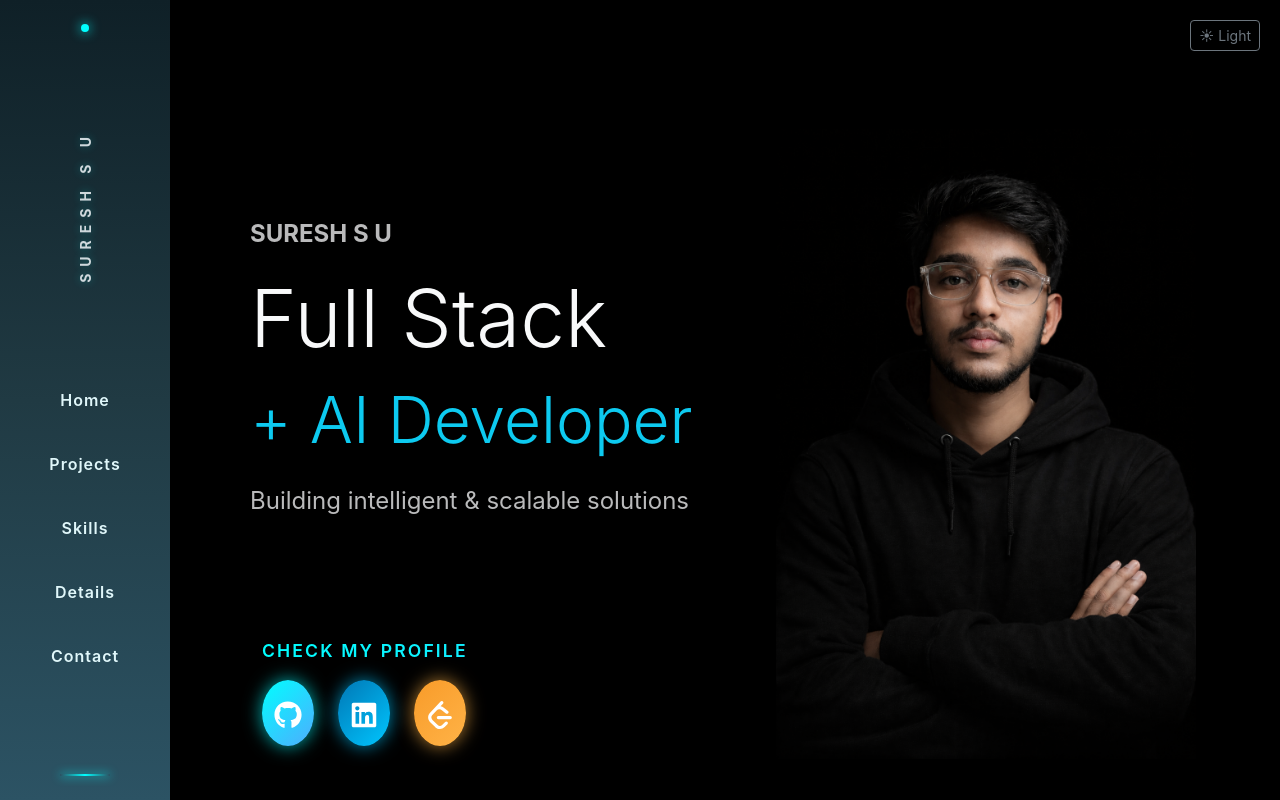
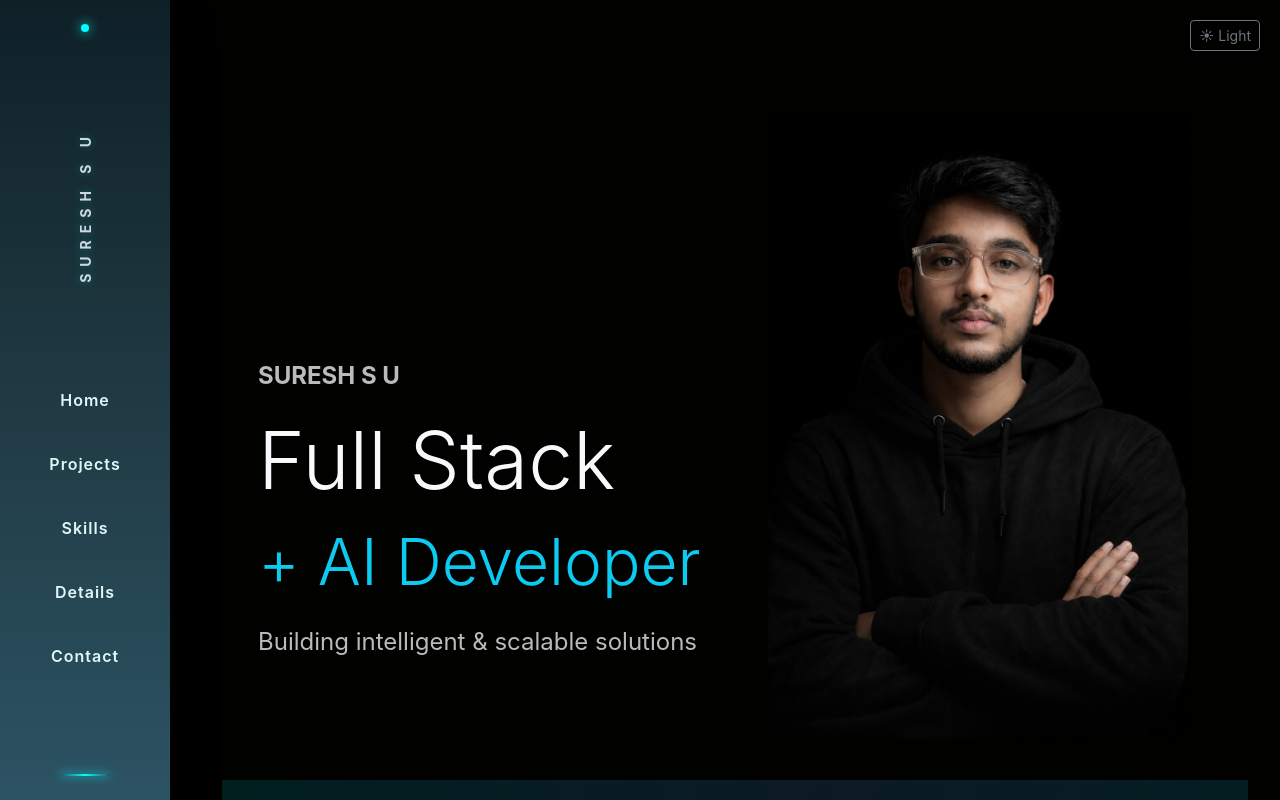
Before and after one commit to SURESH-S-U/suresh-portfolio, a React (Create React App) app: page / in a window 1280 px wide. Shown: the top 800 px of the page. Built offline with nearby package versions, Linux system fonts and the light colour scheme.

Commit message:
Home Page Updated

```diff
--- a/src/App.js
+++ b/src/App.js
@@ -7,8 +7,6 @@ import ProjectCard from "./components/ProjectCard";
 import Contact from "./components/Contact";
 import Home from "./components/Home";
 
-
-
 function App() {
   const [theme, setTheme] = useState(
     localStorage.getItem("theme") || "dark"
@@ -17,7 +15,7 @@ function App() {
   const [sidebarOpen, setSidebarOpen] = useState(false);
   const [isMobile, setIsMobile] = useState(window.innerWidth < 768);
 
-  /* Track screen size */
+  /* ================= SCREEN SIZE ================= */
   useEffect(() => {
     const handleResize = () => {
       setIsMobile(window.innerWidth < 768);
@@ -30,16 +28,22 @@ function App() {
     return () => window.removeEventListener("resize", handleResize);
   }, []);
 
-  /* Theme handling */
+  /* ================= THEME HANDLING ================= */
   useEffect(() => {
-    document.body.style.backgroundColor = "#000000";
-    document.body.className = "text-light";
+    if (theme === "dark") {
+      // 🔑 MATCH IMAGE BACKGROUND
+      document.body.style.backgroundColor = "#010100"; // near-pure black
+      document.body.className = "text-light";
+    } else {
+      document.body.style.backgroundColor = "#ffffff";
+      document.body.className = "text-dark";
+    }
+
     localStorage.setItem("theme", theme);
   }, [theme]);
 
   return (
     <>
-
       {/* ================= SIDEBAR ================= */}
       <Sidebar
         isOpen={sidebarOpen}
@@ -49,12 +53,12 @@ function App() {
       {/* ================= MOBILE BURGER ================= */}
       {isMobile && (
         <button
-          onClick={() => setSidebarOpen(prev => !prev)}
+          onClick={() => setSidebarOpen((prev) => !prev)}
           style={{
             position: "fixed",
             top: "20px",
             left: "20px",
-            zIndex: 1200
+            zIndex: 1200,
           }}
           className="btn btn-outline-secondary"
         >
@@ -71,7 +75,7 @@ function App() {
           position: "fixed",
           top: "20px",
           right: "20px",
-          zIndex: 1200
+          zIndex: 1200,
         }}
         className="btn btn-outline-secondary btn-sm"
       >
@@ -82,14 +86,14 @@ function App() {
       <div
         className="container-fluid"
         style={{
+          marginTop:"-70px",
           position: "relative",
-          zIndex: 1,               // 🔑 ABOVE PARTICLES
+          zIndex: 1,
           marginLeft: !isMobile ? "190px" : "0",
-          marginTop: "-100px",
-          padding: "100px 24px 24px",
+          padding: "120px 32px 32px",
           maxWidth: !isMobile
             ? "calc(100vw - 190px)"
-            : "100%"
+            : "100%",
         }}
       >
         {/* HOME */}
--- a/src/components/Home.js
+++ b/src/components/Home.js
@@ -3,6 +3,17 @@ import ShadowImage from "../assets/shadow.png";
 import ShadowWhiteImage from "../assets/shadowWhite.png";
 import { FaGithub, FaLinkedin } from "react-icons/fa";
 import { SiLeetcode } from "react-icons/si";
+
+
+const iconStyle = (c1, c2) => ({
+  color: "#fff",
+  padding: "14px",
+  borderRadius: "50%",
+  background: `linear-gradient(135deg, ${c1}, ${c2})`,
+  boxShadow: "0 0 22px rgba(0,255,255,0.6)",
+  transition: "all 0.3s ease",
+});
+
 
 const Home = ({ theme }) => {
   return (
@@ -11,11 +22,13 @@ const Home = ({ theme }) => {
       className="min-vh-100 d-flex flex-column justify-content-between" style={{marginTop:"-30px"}}
     >
       {/* MAIN CONTENT */}
-      <div className="row w-100 align-items-center flex-grow-1">
+      <div className="row w-100 align-items-center flex-grow-1" style={{marginTop:"100px"}}>
 
         {/* LEFT CONTENT */}
-        <div className="col-md-6 ps-md-5">
-          <h1 className="fw-bold lh-1">
+        <div
+        className="col-md-6 ps-md-5"
+        style={{ marginTop: "180px" }}
+        >          <h1 className="fw-bold lh-1">
             <span className="fs-4 d-block mb-4 text-uppercase opacity-75">
               SURESH S U
             </span>
@@ -35,7 +48,7 @@ const Home = ({ theme }) => {
         </div>
 
         {/* RIGHT IMAGE */}
-        <div className="col-md-6 d-flex justify-content-center justify-content-md-end pe-md-5" style={{marginTop:"130px"}}>
+        <div className="col-md-6 d-flex justify-content-center justify-content-md-end pe-md-5" style={{marginTop:"-10px"}}>
           <img
             src={theme === "dark" ? ShadowImage : ShadowWhiteImage}
             alt="Profile"
@@ -57,100 +70,92 @@ const Home = ({ theme }) => {
         </div>
       </div>
 
-      {/* BOTTOM CTA */}
-      <div className="ms-5 mb-4" style={{marginTop:"-150px"}}>
-        {/* TEXT */}
-        <p
-          className="fw-semibold mb-3"
+    {/* FULL WIDTH CTA SECTION */}
+<div
+  className="profile-cta"
   style={{
-            fontSize: "1.1rem",
-            letterSpacing: "0.12em",
+    width: "100%",
+    padding: "70px 20px",
+    marginTop: "40px",
+    background:
+      "linear-gradient(120deg, rgba(0,255,255,0.12), rgba(79,172,254,0.15), rgba(0,255,255,0.12))",
+    backdropFilter: "blur(6px)",
+    display: "flex",
+    flexDirection: "column",
+    alignItems: "center",
+    textAlign: "center",
+    animation: "ctaReveal 1.2s ease forwards",
+  }}
+>
+  {/* CTA TEXT */}
+  <h2
+    style={{
+      fontSize: "2.2rem",
+      fontWeight: "700",
+      letterSpacing: "0.25em",
       textTransform: "uppercase",
-            background: "linear-gradient(90deg, #00ffff, #4facfe)",
+      background:
+        "linear-gradient(90deg, #00ffff, #4facfe, #00ffff)",
       WebkitBackgroundClip: "text",
       WebkitTextFillColor: "transparent",
+      backgroundSize: "200% auto",
+      animation: "gradientMove 4s linear infinite",
+      marginBottom: "25px",
     }}
   >
     Check My Profile
-        </p>
+  </h2>
 
-        {/* ICONS */}
-        <div className="d-flex gap-4 mt-3">
+  {/* CTA GLOW BAR */}
+  <div
+    style={{
+      width: "320px",
+      height: "6px",
+      borderRadius: "50px",
+      background:
+        "linear-gradient(90deg, #00ffff, #4facfe, #00ffff)",
+      backgroundSize: "200% 200%",
+      boxShadow: "0 0 35px rgba(0,255,255,0.8)",
+      animation: "gradientMove 3s linear infinite",
+      marginBottom: "40px",
+    }}
+  />
 
-          {/* GitHub */}
+  {/* SOCIAL ICONS */}
+  <div className="d-flex gap-4 justify-content-center">
     <a
       href="https://github.com/SURESH-S-U"
       target="_blank"
       rel="noopener noreferrer"
       className="fs-3"
-            style={{
-              color: "#fff",
-              padding: "12px",
-              borderRadius: "50%",
-              background: "linear-gradient(135deg, #00ffff, #4facfe)",
-              boxShadow: "0 0 18px rgba(0,255,255,0.7)",
-              transition: "all 0.3s ease",
-            }}
-            onMouseEnter={(e) => {
-              e.currentTarget.style.transform = "translateY(-6px) scale(1.15)";
-            }}
-            onMouseLeave={(e) => {
-              e.currentTarget.style.transform = "translateY(0) scale(1)";
-            }}
+      style={iconStyle("#00ffff", "#4facfe")}
     >
       <FaGithub />
     </a>
 
-          {/* LinkedIn */}
     <a
       href="https://www.linkedin.com/in/suresh-s-u/"
       target="_blank"
       rel="noopener noreferrer"
       className="fs-3"
-            style={{
-              color: "#fff",
-              padding: "12px",
-              borderRadius: "50%",
-              background: "linear-gradient(135deg, #0077b5, #00c6ff)",
-              boxShadow: "0 0 18px rgba(0,198,255,0.7)",
-              transition: "all 0.3s ease",
-            }}
-            onMouseEnter={(e) => {
-              e.currentTarget.style.transform = "translateY(-6px) scale(1.15)";
-            }}
-            onMouseLeave={(e) => {
-              e.currentTarget.style.transform = "translateY(0) scale(1)";
-            }}
+      style={iconStyle("#0077b5", "#00c6ff")}
     >
       <FaLinkedin />
     </a>
 
-          {/* LeetCode */}
     <a
       href="https://leetcode.com/u/SURESH_S_U/"
       target="_blank"
       rel="noopener noreferrer"
       className="fs-3"
-            style={{
-              color: "#fff",
-              padding: "12px",
-              borderRadius: "50%",
-              background: "linear-gradient(135deg, #f89b29, #ffb347)",
-              boxShadow: "0 0 18px rgba(255,179,71,0.7)",
-              transition: "all 0.3s ease",
-            }}
-            onMouseEnter={(e) => {
-              e.currentTarget.style.transform = "translateY(-6px) scale(1.15)";
-            }}
-            onMouseLeave={(e) => {
-              e.currentTarget.style.transform = "translateY(0) scale(1)";
-            }}
+      style={iconStyle("#f89b29", "#ffb347")}
     >
       <SiLeetcode />
     </a>
-
   </div>
 </div>
+
+
     </section>
   );
 };
--- a/src/index.css
+++ b/src/index.css
@@ -11,3 +11,14 @@ code {
   font-family: source-code-pro, Menlo, Monaco, Consolas, 'Courier New',
     monospace;
 }
+@keyframes gradientMove {
+  0% {
+    background-position: 0% 50%;
+  }
+  50% {
+    background-position: 100% 50%;
+  }
+  100% {
+    background-position: 0% 50%;
+  }
+}
```
Also changed, not shown: src/ParticleTest.jsx (added, +22 -0 lines). Lines whose indentation alone changed are shown as unchanged.
